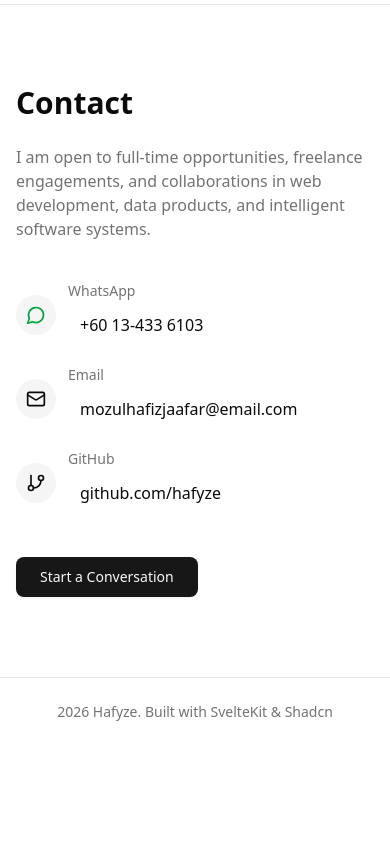
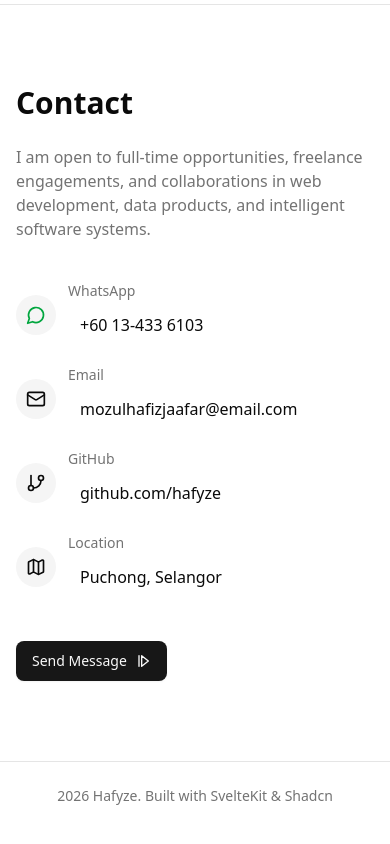
Before and after one commit to hafyze/my-portfolio, a SvelteKit app: page / in a window 390 px wide. Shown: the part 6449-7293 px from the top of the page. Before the commit the page ends 7267 px from the top, so only its background shows below. Built offline with nearby package versions, Linux system fonts and the light colour scheme.

Commit message:
feat: add button to toggle dark/light mode

```diff
--- a/src/lib/components/ui/contact/Contact.svelte
+++ b/src/lib/components/ui/contact/Contact.svelte
@@ -1,5 +1,5 @@
 <script>
-	import { GitBranch, Mail, MessageCircle } from '@lucide/svelte';
+	import { GitBranch, Mail, Map, MessageCircle, StepForward } from '@lucide/svelte';
 	import Button from '../button/button.svelte';
 </script>
 
@@ -60,9 +60,23 @@
 				</a>
 			</div>
 		</div>
+		<div class="flex items-center gap-3">
+			<span class="flex h-10 w-10 items-center justify-center rounded-full bg-muted">
+				<Map class="h-5 w-5 text-foreground" />
+			</span>
+			<div>
+				<p class="text-sm text-muted-foreground">Location</p>
+				<p class="flex items-center gap-3 rounded-lg p-3 transition hover:bg-muted">
+					Puchong, Selangor
+				</p>
+			</div>
+		</div>
 	</div>
 
-	<a href="mailto:mozulhafizjaafar@email.com">
-		<Button size="lg">Start a Conversation</Button>
-	</a>
+	<div>
+		<a href="mailto:mozulhafizjaafar@email.com" class="justfiy-center mr-auto">
+			<Button size="lg">Send Message <StepForward /></Button>
+		</a>
+	</div>
+
 </section>
--- a/src/routes/+page.svelte
+++ b/src/routes/+page.svelte
@@ -3,17 +3,19 @@
 	import { Button } from '$lib/components/ui/button';
 	import { Separator } from '$lib/components/ui/separator';
 	import { experiences, projects, skillGroups } from '$lib/data/portfolio';
+	import { SunIcon, MoonIcon } from '@lucide/svelte';
 
 	import Skills from '$lib/components/ui/Skills/Skills.svelte';
 	import ProjectCard from '$lib/components/ui/ProjectCard/ProjectCard.svelte';
 	import Experience from '$lib/components/ui/experience/Experience.svelte';
 	import About from '$lib/components/ui/about/About.svelte';
 	import Contact from '$lib/components/ui/contact/Contact.svelte';
+	import { toggleMode } from 'mode-watcher';
 </script>
 
 <header class="sticky top-0 z-50 border-b bg-background">
 	<div class="mx-auto flex max-w-6xl items-center justify-between px-4 py-3 sm:py-4">
-		<h1 class="max-w-[13rem] text-base font-bold leading-tight sm:max-w-none sm:text-lg">
+		<h1 class="max-w-52 text-base font-bold leading-tight sm:max-w-none sm:text-lg">
 			Mohamad Zulhafiz Bin Mohd Jaafar
 		</h1>
 		<nav class="hidden gap-6 text-sm font-medium sm:flex">
@@ -22,6 +24,15 @@
 			<a class="transition hover:text-primary" href="#experience">Experience</a>
 			<a class="transition hover:text-primary" href="#about">About</a>
 			<a class="transition hover:text-primary" href="#contact">Contact</a>
+			<Button onclick={toggleMode} variant="outline" size="icon">
+				<SunIcon
+					class="h-[1.2rem] w-[1.2rem] scale-100 rotate-0 transition-all! dark:scale-0 dark:-rotate-90"
+				/>
+				<MoonIcon
+					class="absolute h-[1.2rem] w-[1.2rem] scale-0 rotate-90 transition-all! dark:scale-100 dark:rotate-0"
+				/>
+				<span class="sr-only">Toggle theme</span>
+</Button>
 		</nav>
 	</div>
 </header>
```
